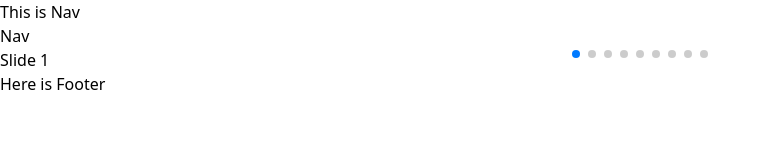
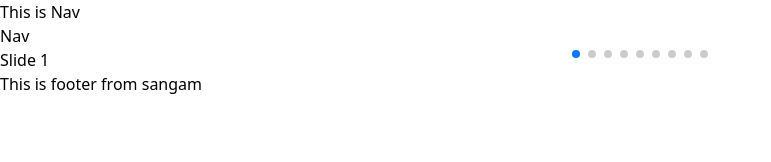
Before and after one commit to mdrashed62/project-e-commerce, a Next.js app: page / in a window 1280 px wide. Shown: the top 162 px of the page, without its empty margins (0-771 px from the left). Built offline with nearby package versions, Linux system fonts and the light colour scheme.

Commit message:
footer from sangram

```diff
--- a/src/components/footer/Footer.jsx
+++ b/src/components/footer/Footer.jsx
@@ -3,7 +3,7 @@ import React from 'react'
 const Footer = () => {
   return (
     <div>
-      <h1>Here is Footer</h1>
+      <p>This is footer from sangam</p>
     </div>
   )
 }
```
